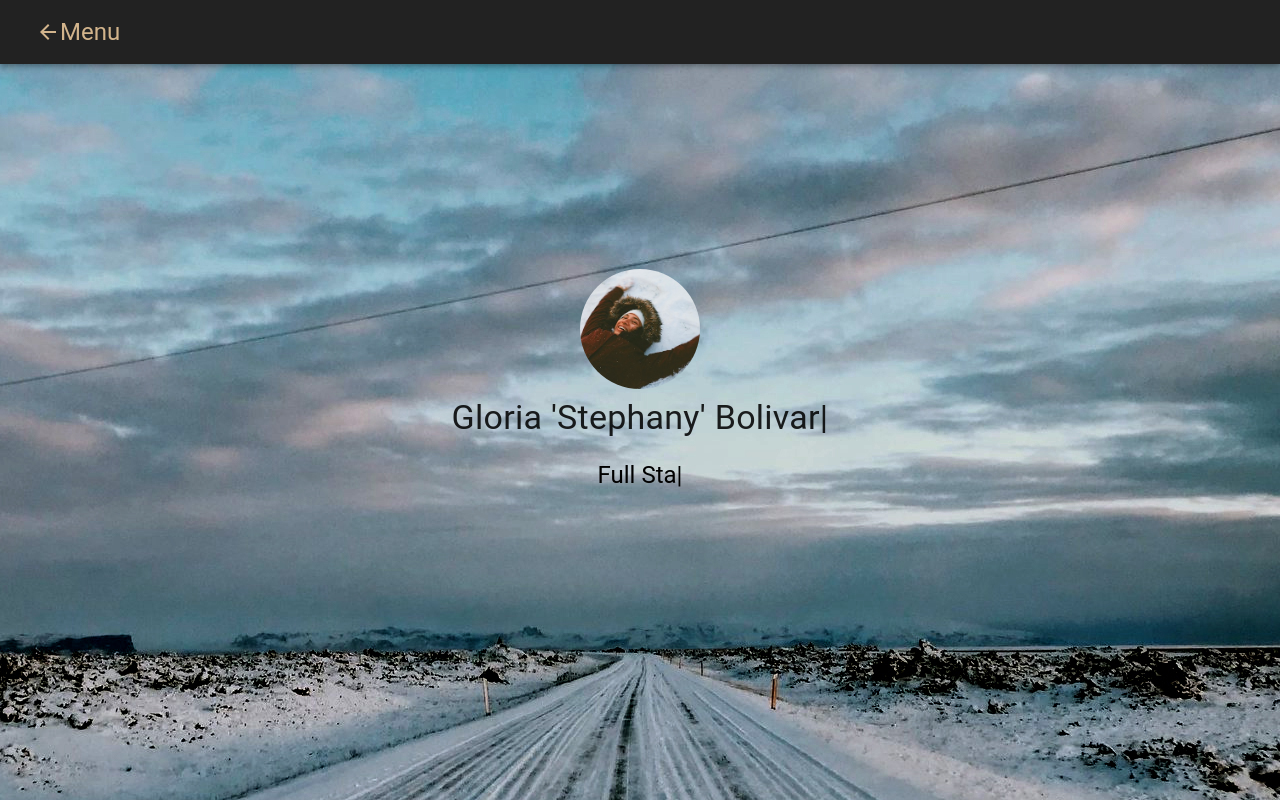
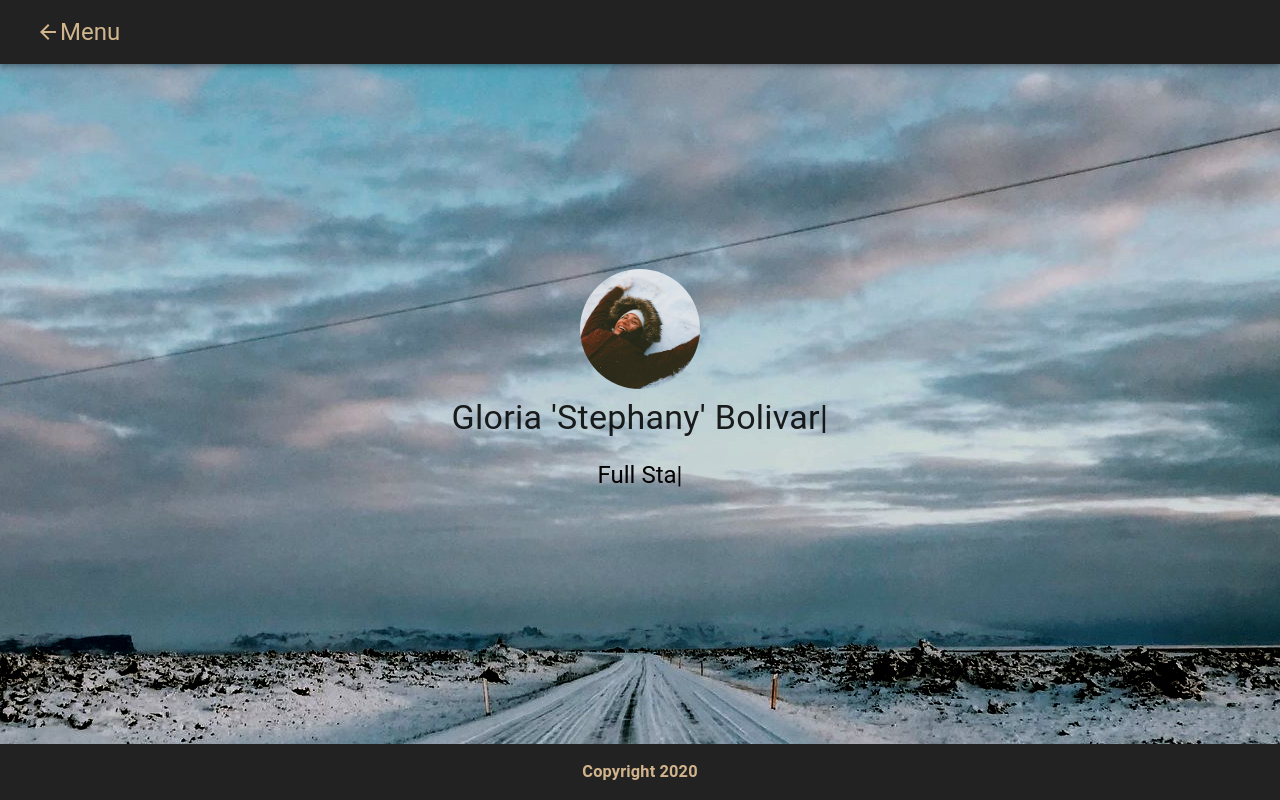
Before and after one commit to gstephbolivar/gstephanybolivar-portfolio, a React (Create React App) app: page /#/ in a window 1280 px wide. Built offline with nearby package versions, Linux system fonts and the light colour scheme.

Commit message:
Set up footer

```diff
--- a/src/App.js
+++ b/src/App.js
@@ -1,5 +1,6 @@
 import { HashRouter as Router, Switch, Route } from "react-router-dom";
 import NavBar from "./components/NavBar/NavBar";
+import Footer from "./components/Footer/Footer";
 import Home from "./pages/Home/Home";
 import About from "./pages/About/About";
 import Portfolio from "./pages/Portfolio/Portfolio";
@@ -18,6 +19,7 @@ function App() {
         <Route path="/portfolio" component={Portfolio}/>
         <Route path="/contact" component={Contact}/>
       </Switch>
+      <Footer/>
     </Router>
   );
 }
--- a/src/components/Footer/Footer.jsx
+++ b/src/components/Footer/Footer.jsx
@@ -0,0 +1,25 @@
+import React from "react";
+import { makeStyles } from "@material-ui/core/styles";
+
+// CSS Styles
+const useStyles = makeStyles((theme) => ({
+  footerContainer: {
+    backgroundColor: "#222",
+    color: "tan",
+    width: "100%",
+    position: "fixed",
+    bottom: 0,
+    textAlign: "center"
+  },
+}));
+const Footer = () => {
+  const classes = useStyles();
+
+  return (
+      <footer className={classes.footerContainer}>
+      <h3>Copyright 2020</h3>
+    </footer>
+  );
+};
+
+export default Footer;
```
Also changed, not shown: 1 other file (tests, documents, lock files or other folders).
